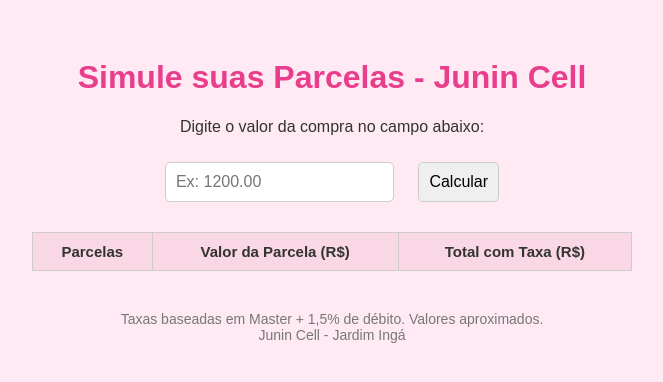
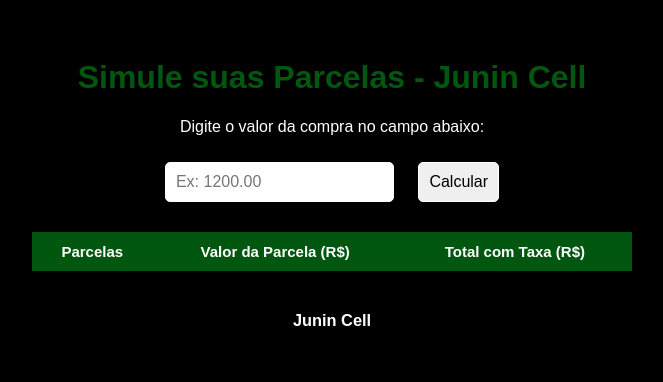
Before and after one commit to VitorOliveVie/Calculador2.0, a plain HTML site: page index.html in a window 1280 px wide. Shown: the whole page, without its empty margins (308-971 px from the left). Drawn offline with Linux system fonts and the light colour scheme.

Commit message:
Update index.html

```diff
--- a/index.html
+++ b/index.html
@@ -5,13 +5,13 @@
     <meta charset="UTF-8">
     <title>Simulador de Parcelas - JuninCell</title>
     <style>
-        body { font-family: Arial, sans-serif; text-align: center; background: #ffeaf4; color: #333; padding: 30px; }
-        h1 { color: #e83e8c; }
-        input, button { padding: 10px; margin: 10px; font-size: 16px; border: 1px solid #ccc; border-radius: 5px; }
+        body { font-family: Arial, sans-serif; text-align: center; background: #000000; color: #ffffff; padding: 30px; }
+        h1 { color: #025710; }
+        input, button { padding: 10px; margin: 10px; font-size: 16px; border: 1px solid #ffffff; border-radius: 5px; }
         table { margin: 20px auto; border-collapse: collapse; width: 90%; max-width: 600px; }
-        th, td { border: 1px solid #ccc; padding: 10px; font-size: 15px; }
-        th { background-color: #f9d7e5; }
-        footer { margin-top: 40px; font-size: 14px; color: #777; }
+        th, td { border: 1px solid #025710; padding: 10px; font-size: 15px; }
+        th { background-color: #025710; }
+        footer { margin-top: 40px; font-size: 14px; color: #ffffff; }
     </style>
 </head>
 <body>
@@ -30,8 +30,7 @@
         <tbody id="resultado"></tbody>
     </table>
     <footer>
-        Taxas baseadas em Master + 1,5% de débito. Valores aproximados.<br>
-        Junin Cell - Jardim Ingá
+        <h3>Junin Cell</h3>
     </footer>
     <script>
         const taxas = [0.0429,0.0659,0.0716,0.07730000000000001,0.0837,0.0885,0.0947,0.10039999999999999,0.10640000000000001,0.11220000000000001,0.1184,0.124];
```
